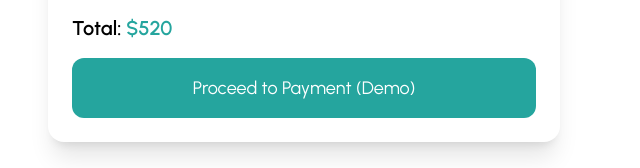
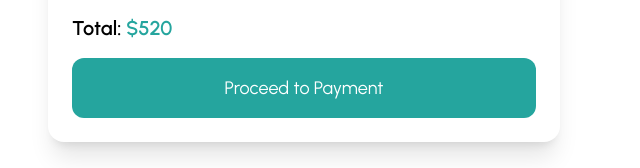
Before and after one commit to Jchosenn/Travel-With-Us, a React (Vite) app: page /destination/hot-air-balloon/book in a window 1280 px wide. Shown: the part 407-575 px from the top of the page, without its empty margins (0-640 px from the left). Built offline with nearby package versions, Linux system fonts and the light colour scheme; a web font is replaced by a local one.

Commit message:
style: typo error

```diff
--- a/src/pages/bookDestination.jsx
+++ b/src/pages/bookDestination.jsx
@@ -36,7 +36,7 @@ export const BookDestination = () => {
         </p>
 
         <button className="w-full bg-[#25A59E] text-white py-4 rounded-xl text-lg">
-          Proceed to Payment (Demo)
+          Proceed to Payment
         </button>
       </div>
     </div>
--- a/src/pages/destinationDetail.jsx
+++ b/src/pages/destinationDetail.jsx
@@ -24,7 +24,7 @@ export const DestinationDetails = () => {
       />
 
       {/* INFO */}
-      <div className="max-w-4xl space-y-4">
+      <div className="max-w-4xl flex flex-col space-y-4">
         <h1 className="text-4xl md:text-5xl font-bold">{destination.name}</h1>
 
         <div className="flex items-center gap-2 text-gray-600">
```
